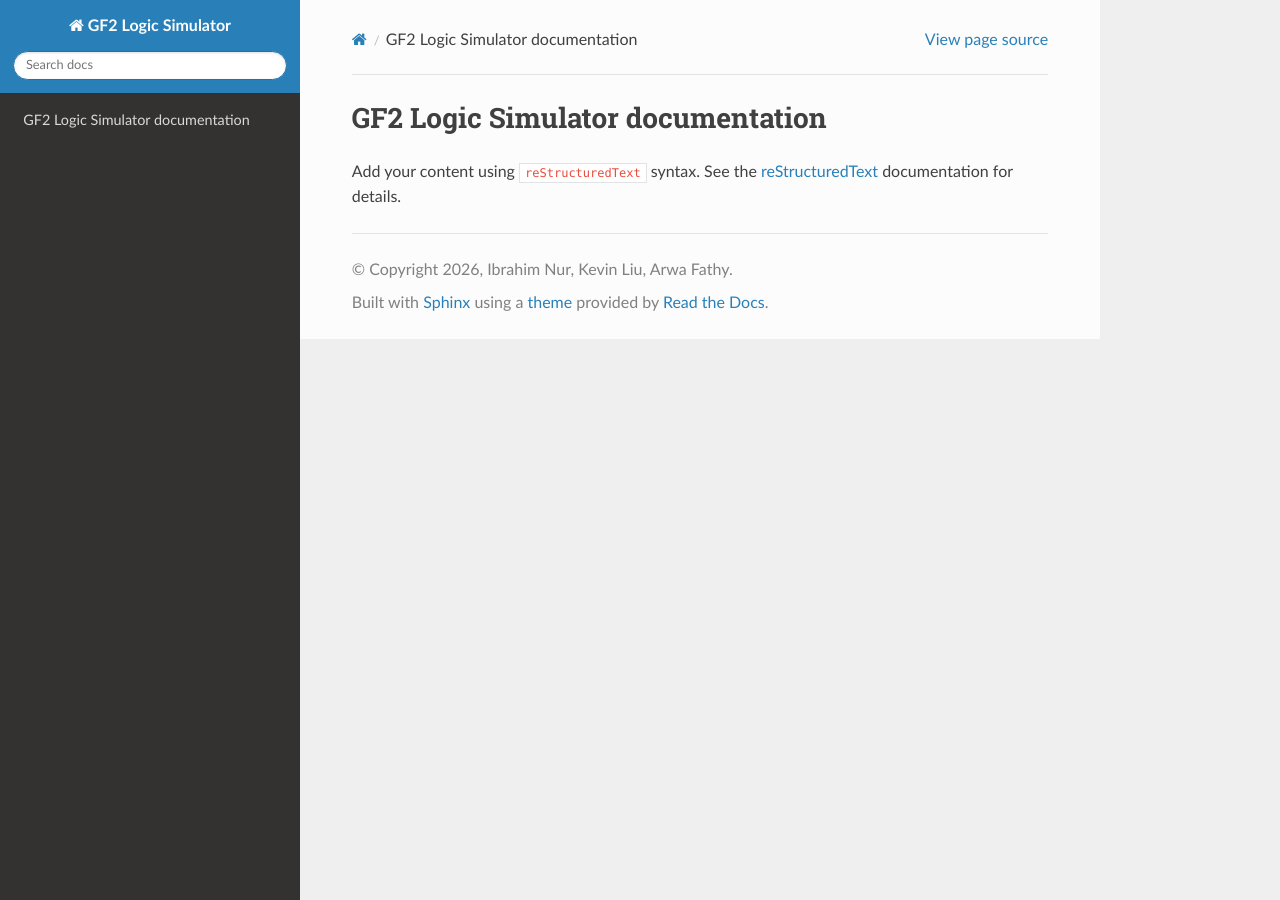
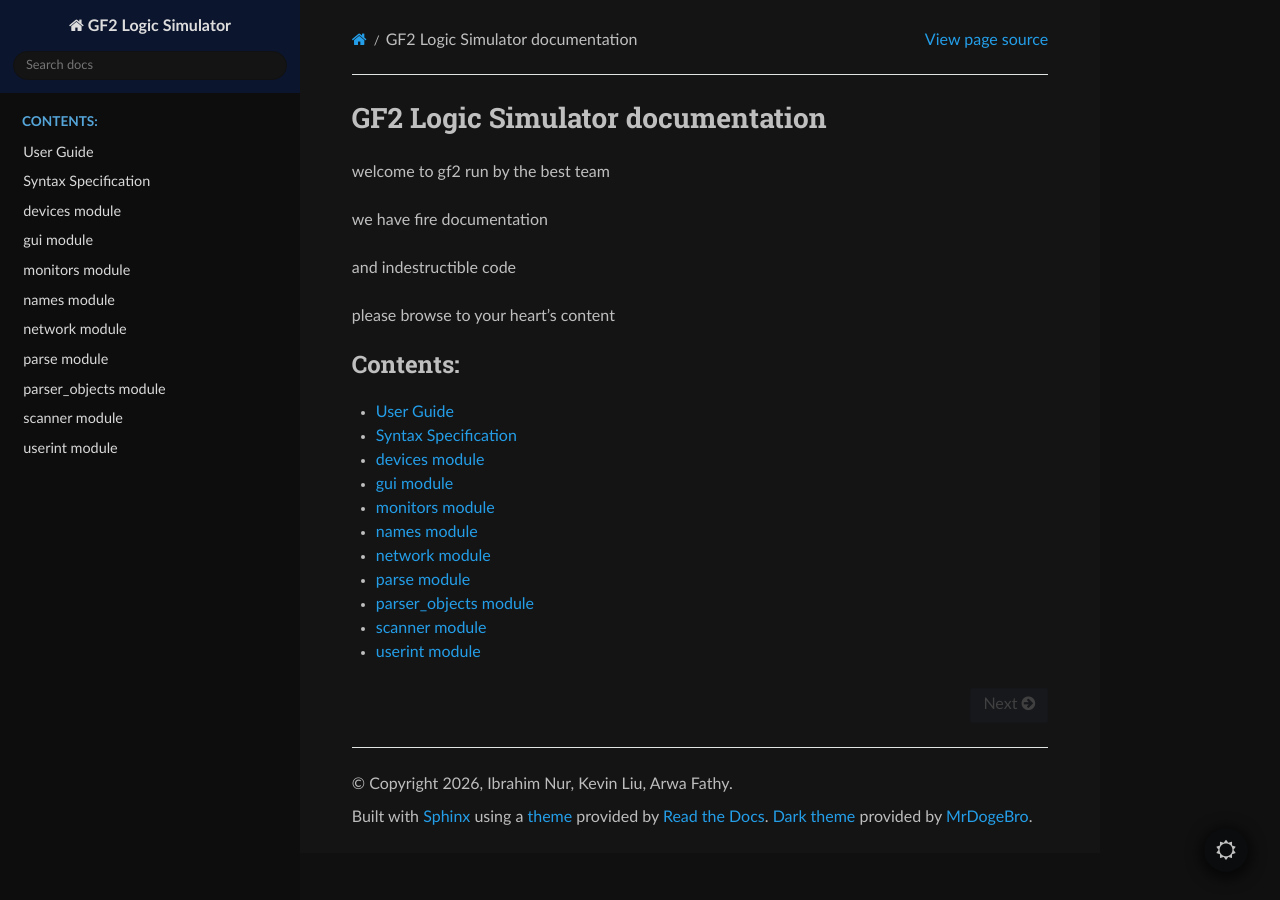
Before and after one commit to af854/logic_gate_simulator, a Sphinx documentation site: the page built from docs/source/index.rst, in a window 1280 px wide. Built offline with Sphinx 7.4.7 and the Read the Docs theme 3.1.0, drawn with Linux system fonts in a browser that asks for light colours.

Commit message:
Added custom CSS to fix dark theme bug, removed redundant files, added user guide and syntax specification, updated index.rst to reflect changes, and updated requirements.txt to include new dependencies.

```diff
--- /dev/null
+++ b/docs/source/_static/custom.css
@@ -0,0 +1,23 @@
+html[data-theme="dark"] .rst-content dt .sig-name,
+html[data-theme="dark"] .rst-content dt .sig-prename,
+html[data-theme="dark"] .rst-content dt .descname,
+html[data-theme="dark"] .rst-content dt .descclassname {
+    color: #ffffff !important;
+}
+
+html[data-theme="dark"] .rst-content dl.function > dt,
+html[data-theme="dark"] .rst-content dl.method > dt {
+    background-color: #1e1e1e !important;
+    border-top-color: #333333 !important;
+
+    color: #8a8a8a !important;
+}
+
+html[data-theme="dark"] .rst-content dl.function > dt .sig-param,
+html[data-theme="dark"] .rst-content dl.method > dt .sig-param {
+    color: #8a8a8a !important;
+}
+
+html[data-theme="dark"] .rst-content dt.sig.sig-object.py {
+    border-left-color: #333333 !important; /* A dark grey that blends in nicely */
+}
--- a/docs/source/conf.py
+++ b/docs/source/conf.py
@@ -23,6 +23,7 @@ extensions = [
     "sphinx.ext.autodoc",
     "sphinx.ext.napoleon",  # adds support for Google/NumPy style docstrings
     "sphinx.ext.viewcode",  # adds links to the highlighted source code
+    "sphinx_rtd_dark_mode",
 ]
 
 templates_path = ["_templates"]
@@ -34,3 +35,6 @@ exclude_patterns = []
 
 html_theme = "sphinx_rtd_theme"
 html_static_path = ["_static"]
+html_css_files = [
+    "custom.css",
+]
--- a/docs/source/index.rst
+++ b/docs/source/index.rst
@@ -6,11 +6,27 @@
 GF2 Logic Simulator documentation
 =================================
 
-Add your content using ``reStructuredText`` syntax. See the
-`reStructuredText <https://www.sphinx-doc.org/en/master/usage/restructuredtext/index.html>`_
-documentation for details.
+welcome to gf2 run by the best team
+
+we have fire documentation
+
+and indestructible code
+
+please browse to your heart's content
 
 
 .. toctree::
    :maxdepth: 2
    :caption: Contents:
+
+   user_guide
+   syntax_spec
+   devices
+   gui
+   monitors
+   names
+   network
+   parse
+   parser_objects
+   scanner
+   userint
--- /dev/null
+++ b/docs/source/syntax_spec.rst
@@ -0,0 +1,4 @@
+Syntax Specification
+========================================
+
+This document outlines the formal grammar rules and waffle waffle waffle and more waffle.
--- /dev/null
+++ b/docs/source/user_guide.rst
@@ -0,0 +1,6 @@
+User Guide
+==========
+
+Welcome to the GF2 Logic Simulator user guide. This document details how to run the simulation environment via user commands.
+
+Looooooooool the level of waffle is gonna be crazy
--- a/requirements.txt
+++ b/requirements.txt
@@ -1,2 +1,3 @@
 sphinx
 sphinx-rtd-theme
+sphinx-rtd-dark-mode
```
Also changed, not shown: docs/source/logsim.rst (deleted, +0 -7 lines), docs/source/modules.rst (deleted, +0 -22 lines), docs/source/test_devices.rst (deleted, +0 -7 lines), docs/source/test_gui.rst (deleted, +0 -7 lines), docs/source/test_monitors.rst (deleted, +0 -7 lines), docs/source/test_names.rst (deleted, +0 -7 lines), docs/source/test_network.rst (deleted, +0 -7 lines), docs/source/test_scanner.rst (deleted, +0 -7 lines).
